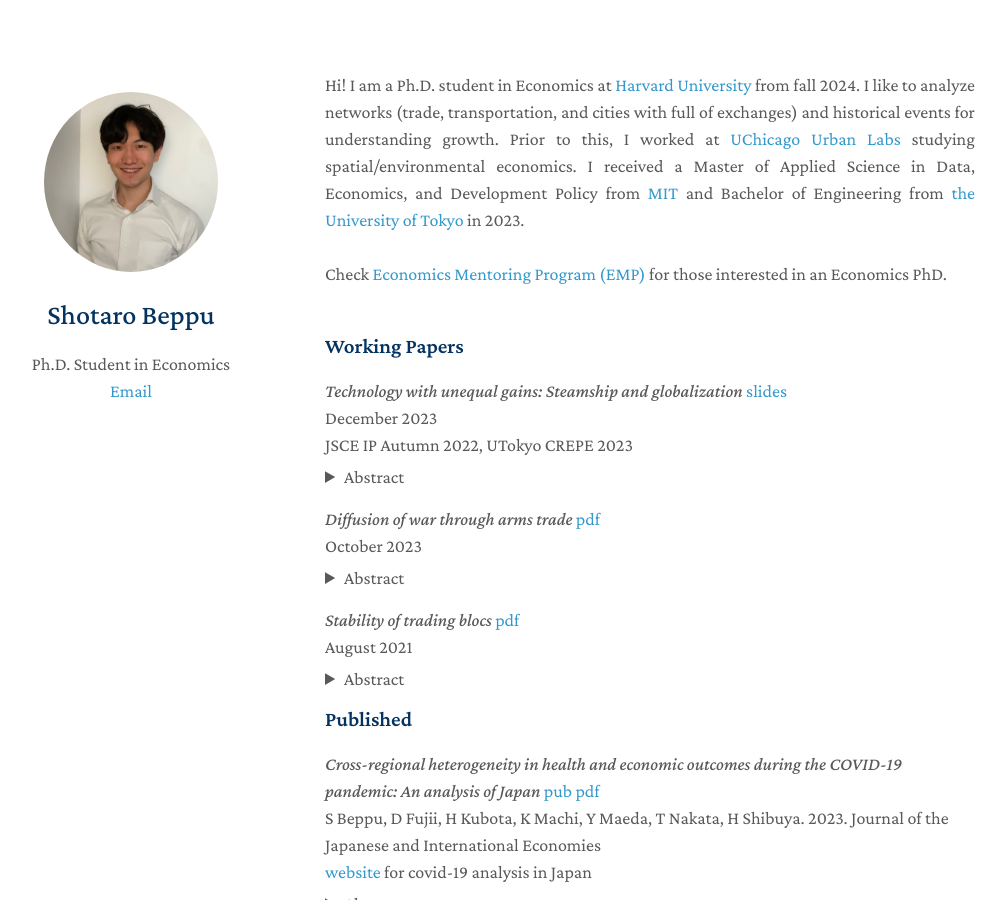
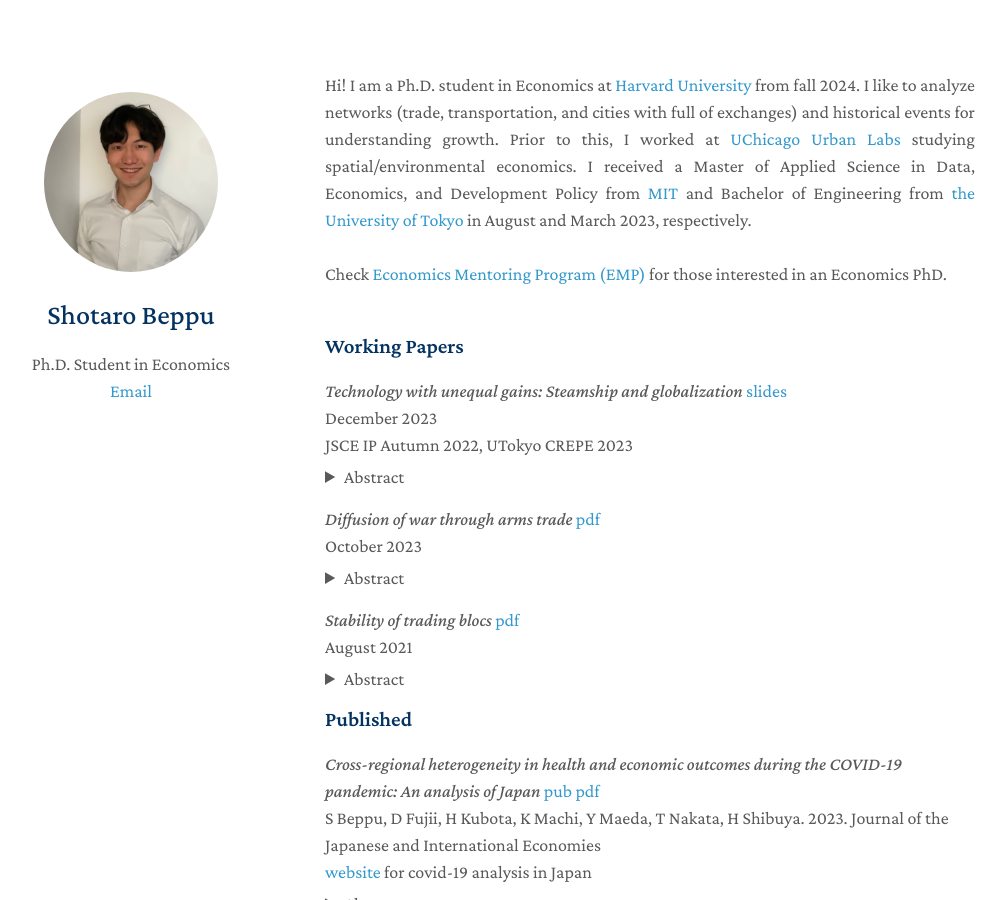
Before and after one commit to ShotaroBeppu/ShotaroBeppu.github.io, a Jekyll site: the page built from index.md, in a window 1280 px wide and 900 px high. Shown: the whole window, without its empty margins (145-1151 px from the left). Built offline with Jekyll 4.4.1, drawn with Linux system fonts in a browser that asks for light colours; nearby versions of some CDN libraries; a style sheet for code colours, icons or effects is not loaded.

Commit message:
Update index.md

```diff
--- a/index.md
+++ b/index.md
@@ -9,7 +9,7 @@ Hi! I am a Ph.D. student in Economics at <a href="https://economics.harvard.edu/
 
 Prior to this, I worked at <a href="https://urbanlabs.uchicago.edu/labs/energy-environment">UChicago Urban Labs</a> studying spatial/environmental economics.
 
-I received a Master of Applied Science in Data, Economics, and Development Policy from <a href="https://economics.mit.edu/academic-programs/masters-programs/masters-data-economics-and-design-policy-dedp">MIT</a> and Bachelor of Engineering from <a href="https://www.si.t.u-tokyo.ac.jp/">the University of Tokyo</a> in 2023. <br><br>
+I received a Master of Applied Science in Data, Economics, and Development Policy from <a href="https://economics.mit.edu/academic-programs/masters-programs/masters-data-economics-and-design-policy-dedp">MIT</a> and Bachelor of Engineering from <a href="https://www.si.t.u-tokyo.ac.jp/">the University of Tokyo</a> in August and March 2023, respectively. <br><br>
 
 Check <a href="https://www.economicsmentoringprogram.com/">Economics Mentoring Program (EMP)</a> for those interested in an Economics PhD.
 </div>
```
